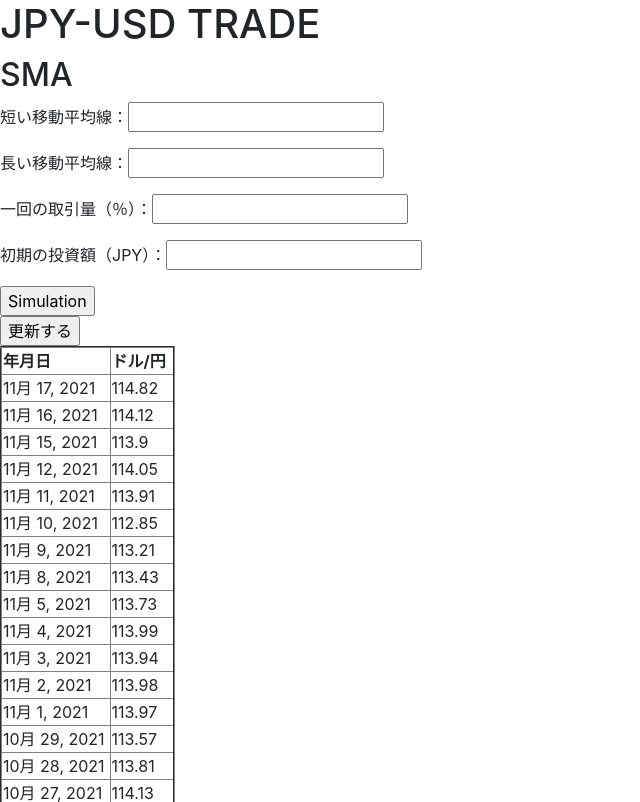
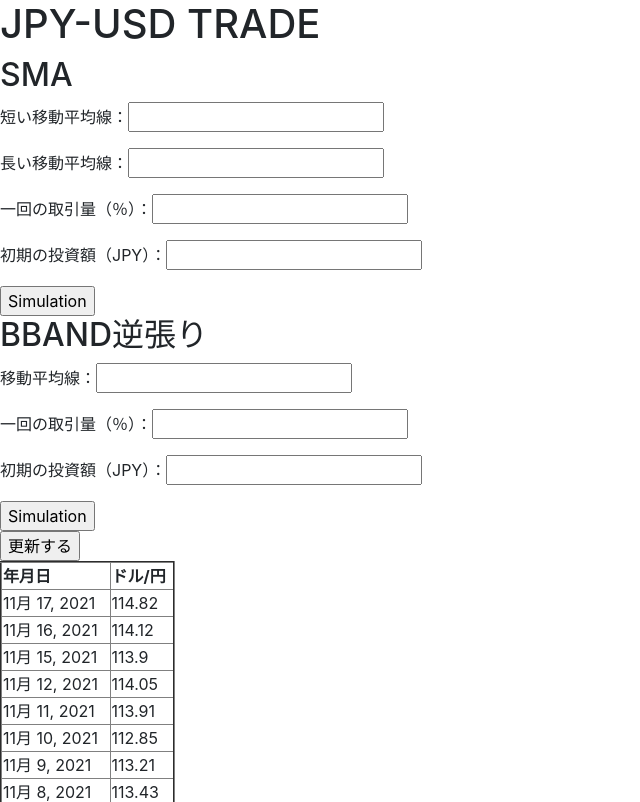
Before and after one commit to akira09181/usdjpy, a Django app: page /ju/ in a window 1280 px wide. Shown: the top 802 px of the page, without its empty margins (0-640 px from the left). Run offline with Django 3.2, Linux system fonts and the light colour scheme; data comes from the database, SQL or seed files in the repository; some libraries are stand-ins or nearby versions.

Commit message:
create bband

```diff
--- a/ju/templates/ju/index.html
+++ b/ju/templates/ju/index.html
@@ -10,6 +10,13 @@
 <p>一回の取引量（％）：<input type="text" name="val"></p>
 <p>初期の投資額（JPY）：<input type="text" name="start"></p>
 <input type = 'submit' value="Simulation">
+</form>
+<h2>BBAND逆張り</h2>
+<form action='/ju/breverse'>
+<p>移動平均線：<input type = 'text' name='moveline'></p>
+<p>一回の取引量（％）：<input type = "text" name="val"></p>
+<p>初期の投資額（JPY）：<input type = "text" name = "startj"></p>
+<input type = "submit" value="Simulation">
 </form>
 <form action = '/ju/update'>
 <input type = 'submit' value='更新する'>
--- a/ju/urls.py
+++ b/ju/urls.py
@@ -5,4 +5,5 @@ urlpatterns = [
     path('',views.index,name='index'),
     path('sma',views.sma,name='sma'),
     path('update',views.update,name='update'),
+    path('breverse',views.breverse,name="breverse"),
 ]
--- a/ju/views.py
+++ b/ju/views.py
@@ -3,6 +3,7 @@ from django.http import HttpResponse
 import requests
 from bs4 import BeautifulSoup
 from .models import PastValue
+import math
 # Create your views here.
 def index(request):
 
@@ -97,3 +98,41 @@ def update(request):
 
     context = {'lists':c}
     return render(request,'ju/index.html',context)
+
+def breverse(request):
+    ml = int(request.GET['moveline'])
+    val = int(request.GET['val'])/100
+    sjpy = int(request.GET['startj'])
+    a = PastValue.objects.all().values().order_by('date')
+    jpy=sjpy
+    usd=0
+    results = [['',0,0] for i in range(len(a))]
+    ave=0
+    deviation=0
+    buyusd = 0
+    buyjpy = 0
+    for i in range(len(a)):
+        ave=0
+        s=0
+        if i > ml:
+            for j in range(ml):
+                ave+=a[i-j]['start']
+            ave/=ml
+            for j in range(ml):
+                s += (a[i-j]['start']-ave)**2
+            deviation = math.sqrt(s)/ml
+            print(deviation)
+            if ave-deviation*2 > a[i]['start']:
+                buyusd = jpy * val
+                jpy -= buyusd
+                usd += buyusd/a[i]['start']
+            if ave+deviation*2 < a[i]['start']:
+                buyjpy = usd * val
+                jpy += buyjpy*a[i]['start']
+                usd -= buyjpy
+        results[i][0]=a[i]['date']
+        results[i][1]=jpy
+        results[i][2]=usd
+    finalresult = int(jpy+usd*a[len(a)-1]['start'])
+    context = { 'result':results ,'resultend':finalresult}
+    return render(request,'ju/result.html',context)
```
